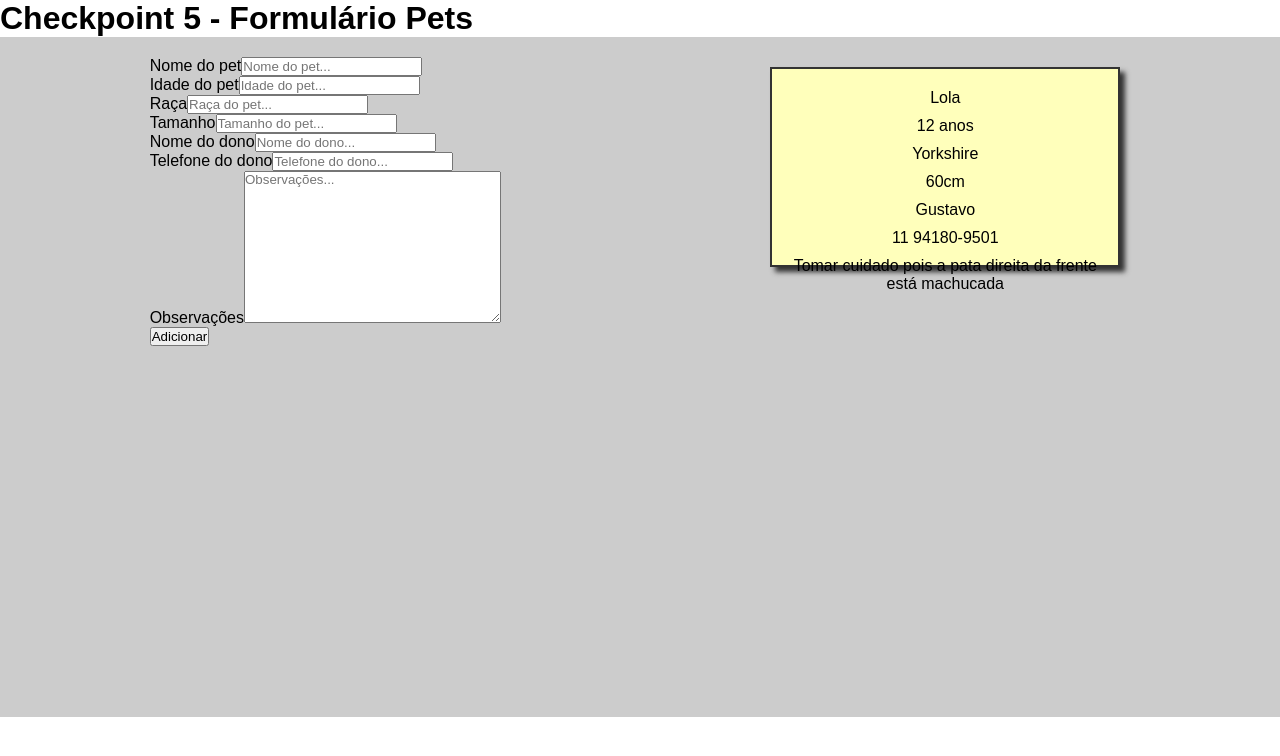
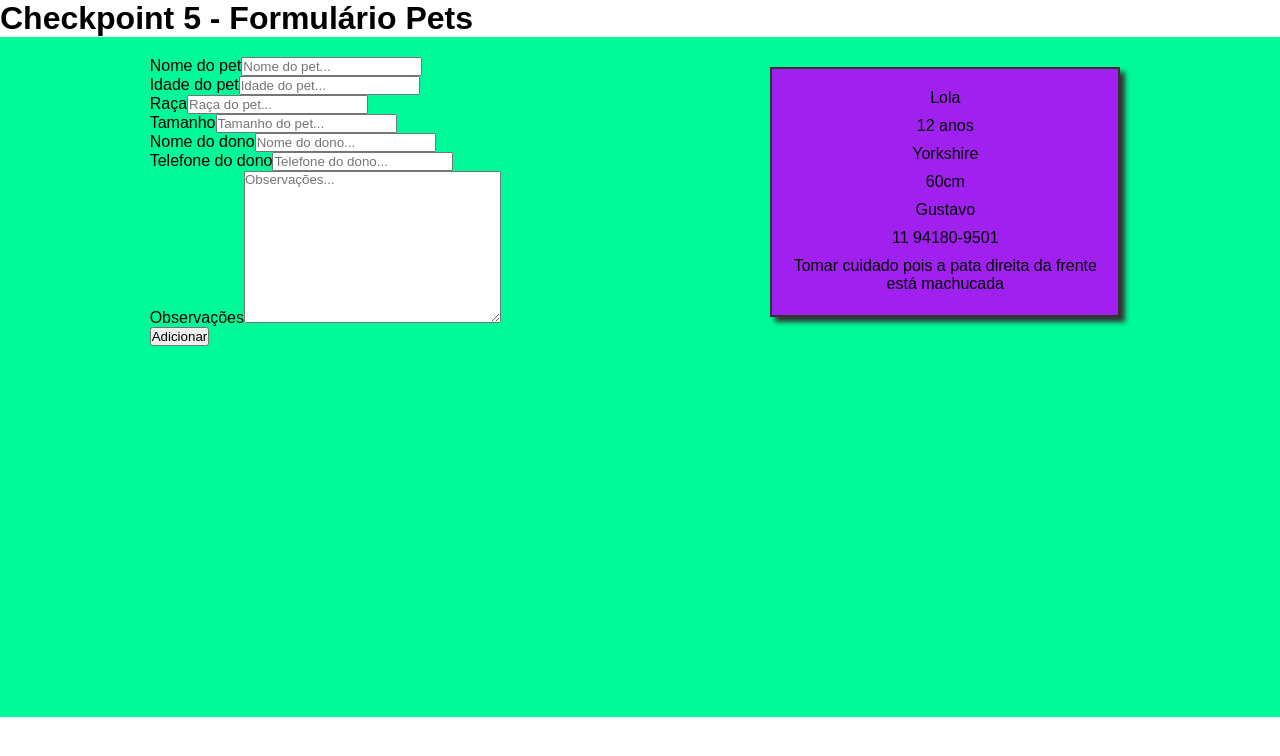
Before and after one commit to GuWuelta/react-app-pet, a React (Create React App) app: page / in a window 1280 px wide. Shown: the top 756 px of the page. Built offline with nearby package versions, Linux system fonts and the light colour scheme.

Commit message:
Colors alteradas.

```diff
--- a/src/style/styled.js
+++ b/src/style/styled.js
@@ -6,19 +6,19 @@ export const DivLista = styled.div`
     width: 100%;
     padding: 20px;
     min-height: 85vh;
-    background-color: #ccc;
+    background-color: #00FA9A;
     display: flex; flex-wrap: wrap;
     justify-content: space-around;
 `
 
 export const DivTarefa = styled.div`
-    background-color: #ffb;
+    background-color: #A020F0;
     border: 2px solid #333;
     box-shadow: 5px 5px 5px #333;
     padding: 20px;
     text-align: center;
     width: 350px;
-    height: 200px;
+    height: 250px;
     margin: 10px;
     h2,p{ padding-bottom: 10px; }
 `
```
